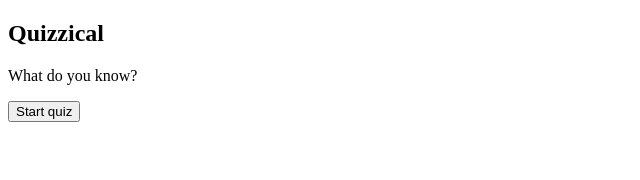
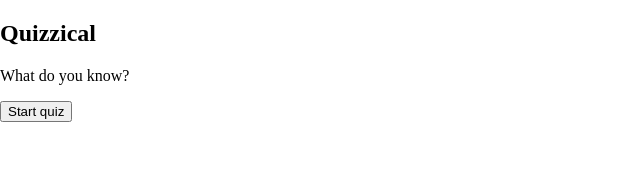
Before and after one commit to Davsan88/quizzical-react, a React (Vite) app: page / in a window 1280 px wide. Shown: the top 180 px of the page, without its empty margins (0-640 px from the left). Built offline with nearby package versions, Linux system fonts and the light colour scheme.

Commit message:
style: reset margins, standardize box-sizing and fonts

```diff
--- a/src/index.css
+++ b/src/index.css
@@ -0,0 +1,27 @@
+*,
+*::before,
+*::after {
+  box-sizing: border-box;
+}
+
+html,
+body {
+  margin: 0;
+  padding: 0;
+}
+
+@font-face {
+  font-family: "kosan";
+  src: url("./assets/fonts/kosan.otf") format("truetype");
+  font-weight: 400;
+  font-style: normal;
+  font-display: swap;
+}
+
+@font-face {
+  font-family: "yugee";
+  src: url("./assets/fonts/yugee-technosans.regular.otf") format("truetype");
+  font-weight: 400;
+  font-style: normal;
+  font-display: swap;
+}
```
